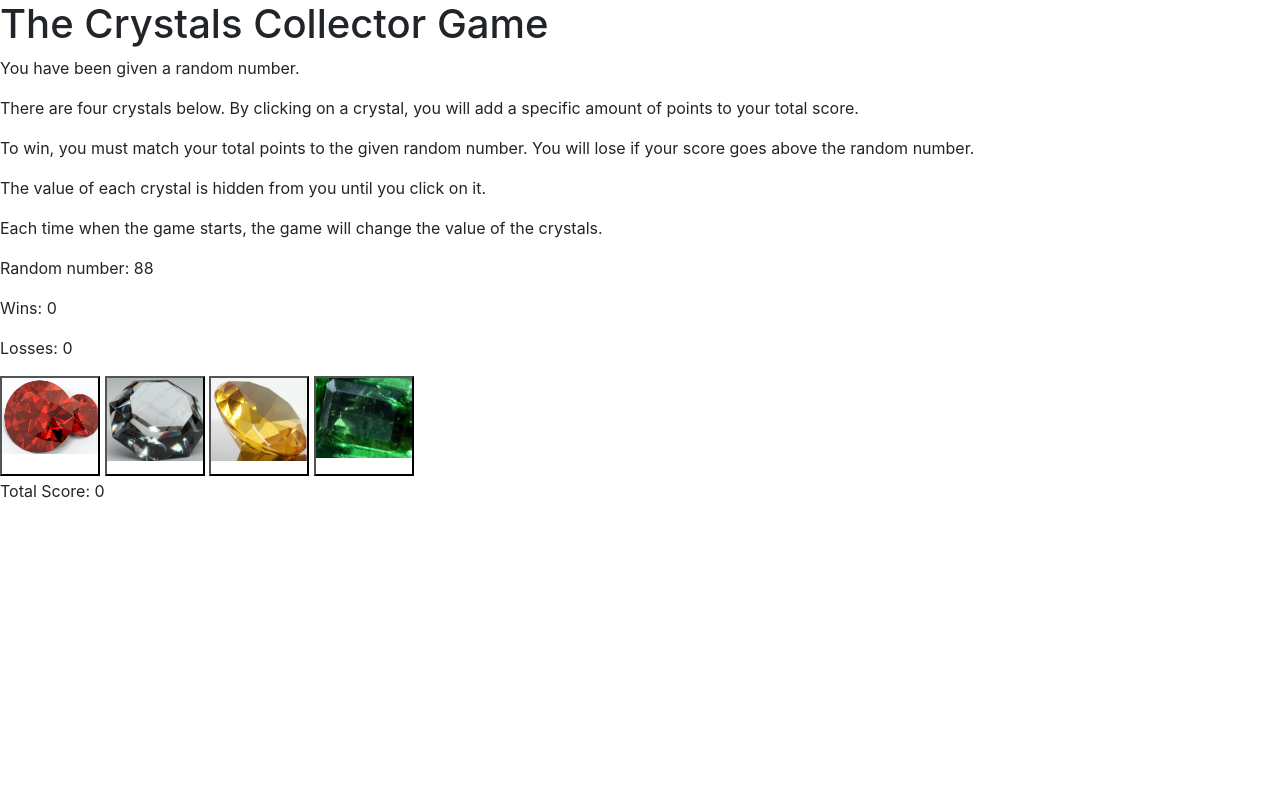
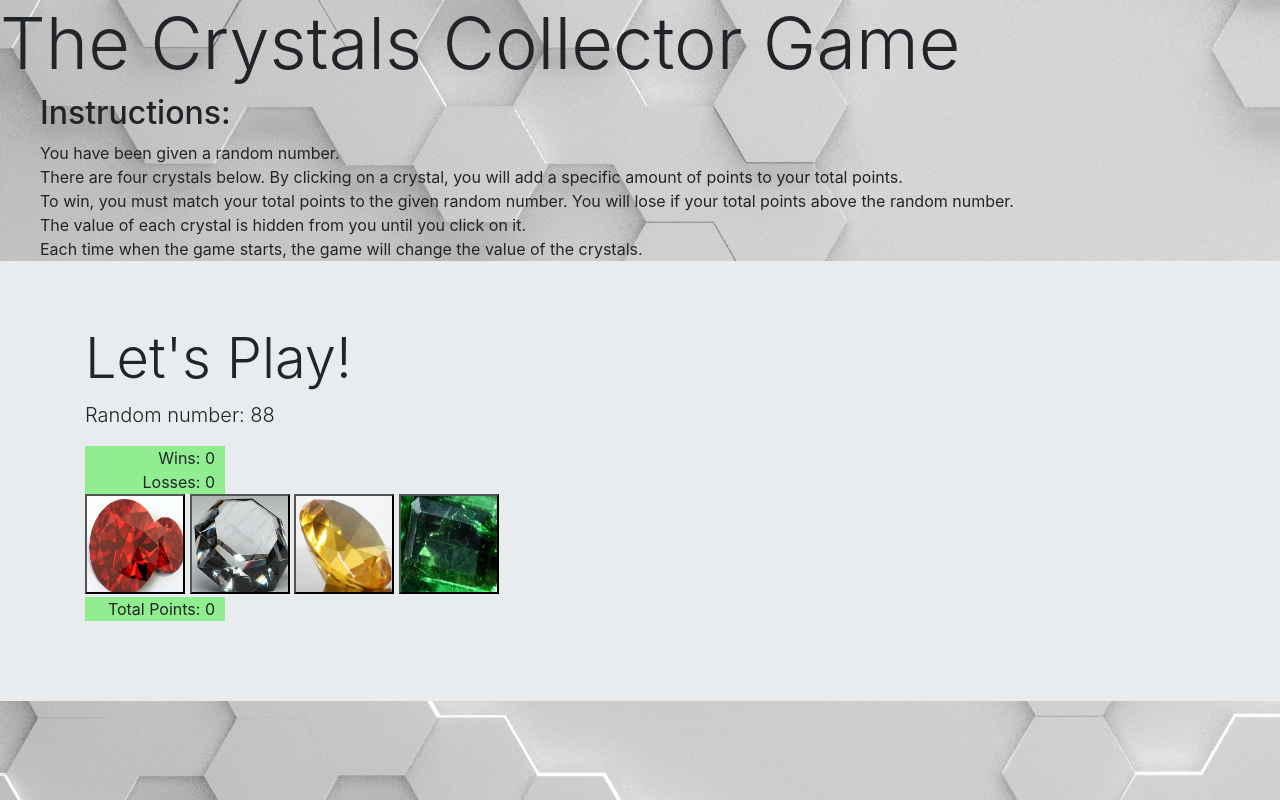
Before and after one commit to angellugo/unit-4-game, a plain HTML site: page index.html in a window 1280 px wide. Drawn offline with nearby package versions, Linux system fonts and the light colour scheme.

Commit message:
CSS Enhanced working version

```diff
--- a/assets/css/style.css
+++ b/assets/css/style.css
@@ -1,33 +1,50 @@
-.rubiesButton{
+body {
+    background-image: url("../images/abstract.jpg");
+    background-color: #cccccc;
+ }
+
+ #rubiesButton{
     height: 100px;
     width: 100px;
     background: url("../images/rubies.jpg");
-    background-size: 100px auto ;
+    background-size: 100px 100px;
     background-repeat:no-repeat;
+    /* background-size: 100px auto; */
     /* object-fit: contain; */
-    object-fit: fill;
+    /* object-fit: fill; */
 }
 
-.diamondButton{
+#diamondButton{
     height: 100px;
     width: 100px;
     background: url("../images/diamond.jpg");
-    background-size: 100px auto ;
+    background-size: 100px 100px;
     background-repeat:no-repeat;
 }
 
-.yellowDiamondButton{
+#yellowDiamondButton{
     height: 100px;
     width: 100px;
     background: url("../images/yellowDiamond.jpg");
-    background-size: 100px auto ;
+    background-size: 100px 100px;
     background-repeat:no-repeat;
 }
 
-.emeraldButton{
+#emeraldButton{
     height: 100px;
     width: 100px;
     background: url("../images/emerald.jpg");
-    background-size: 100px auto ;
+    background-size: 100px 100px;
     background-repeat:no-repeat;
 }
+
+.scores-container{
+    background-color: lightgreen;
+    width: 140px;
+    text-align: right;
+    padding-right: 10px;
+}
+
+.instructions{
+    padding-left: 20px;
+}
--- a/assets/javascript/game.js
+++ b/assets/javascript/game.js
@@ -3,36 +3,38 @@ var debug = false;
 var wins = 0;
 var losses = 0;
 var randomNumber;
-var totalScore;
+var totalPoints;
 var rubyPoints;
 var diamondPoints;
 var yellowDiamondPoints;
 var emeraldPoints;
 
 function resetGame() {
+    debug && console.log("__________________________Game Reset_________________________");
     randomNumber = Math.floor(Math.random() * (120 - 19 + 1) ) + 19;
-    totalScore = 0;
+    debug && console.log("randomNumber", randomNumber);
+    totalPoints = 0;
     rubyPoints = Math.floor(Math.random() * 12) + 1;
+    debug && console.log("rubyPoints", rubyPoints);
     diamondPoints = Math.floor(Math.random() * 12) + 1;
+    debug && console.log("diamondPoints", diamondPoints);
     yellowDiamondPoints = Math.floor(Math.random() * 12) + 1;
+    debug && console.log("yellowDiamondPoints", yellowDiamondPoints);
     emeraldPoints = Math.floor(Math.random() * 12) + 1;
-
-    debug && console.log("__________________________Game Reset_________________________");
-    debug && console.log("randomNumber", randomNumber);
-    debug && console.log("rubyPoints", rubyPoints);
-    debug && console.log("diamondPoints", diamondPoints);
-    debug && console.log("yellowDiamondPoints", yellowDiamondPoints);
     debug && console.log("emeraldPoints", emeraldPoints);
 
-    document.querySelector("#randomNumber").innerHTML = "Random number: " + randomNumber;
-    document.querySelector("#wins").innerHTML = "Wins: " + wins;
-    document.querySelector("#losses").innerHTML = "Losses: " + losses;
-    renderTotalScore();
+    // document.querySelector("#randomNumber").innerHTML = "Random number: " + randomNumber;
+    $('#randomNumber').text("Random number: " + randomNumber);
+    // document.querySelector("#wins").innerHTML = "Wins: " + wins;
+    $('#wins').text("Wins: " + wins);
+    // document.querySelector("#losses").innerHTML = "Losses: " + losses;
+    $('#losses').text("Losses: " + losses);
+    renderTotalPoints();
 
 };
 
-function renderTotalScore() {
-    document.querySelector("#totalScore").innerHTML = "Total Score: " + totalScore;
+function renderTotalPoints() {
+    document.querySelector("#totalPoints").innerHTML = "Total Points: " + totalPoints;
 }
 
 function playerWins() {
@@ -48,35 +50,35 @@ function playerLoses() {
 }
 
 function checkStatusofGame() {
-    if (totalScore > randomNumber){
+    if (totalPoints > randomNumber){
         playerLoses();
-    }else if ( totalScore === randomNumber){
+    }else if ( totalPoints === randomNumber){
         playerWins();
     }
     //else continue playing
 }
 
 resetGame();
-$('.rubiesButton').on("click", function(event){
-    totalScore += rubyPoints;
-    renderTotalScore();
+$('#rubiesButton').on("click", function(event){
+    totalPoints += rubyPoints;
+    renderTotalPoints();
     checkStatusofGame();
 });
 
-$('.diamondButton').on("click", function(event){
-    totalScore += diamondPoints;
-    renderTotalScore();
+$('#diamondButton').on("click", function(event){
+    totalPoints += diamondPoints;
+    renderTotalPoints();
     checkStatusofGame();
 });
 
-$('.yellowDiamondButton').on("click", function(event){
-    totalScore += yellowDiamondPoints;
-    renderTotalScore();
+$('#yellowDiamondButton').on("click", function(event){
+    totalPoints += yellowDiamondPoints;
+    renderTotalPoints();
     checkStatusofGame();
 });
 
-$('.emeraldButton').on("click", function(event){
-    totalScore += emeraldPoints;
-    renderTotalScore();
+$('#emeraldButton').on("click", function(event){
+    totalPoints += emeraldPoints;
+    renderTotalPoints();
     checkStatusofGame();
 });
--- a/index.html
+++ b/index.html
@@ -20,26 +20,38 @@
 </head>
 
 <body>
-    <h1>The Crystals Collector Game</h1>
+    <h1 class="display-3">The Crystals Collector Game</h1>
 
-    <p>You have been given a random number.</p>
-    <p>There are four crystals below. By clicking on a crystal, you will add a specific amount of points to your total score.</p>
-    <p>To win, you must match your total points to the given random number. You will lose if your score goes above the random
-        number.
-    </p>
-    <p>The value of each crystal is hidden from you until you click on it.</p>
-    <p>Each time when the game starts, the game will change the value of the crystals.</p>
+    <section class="instructions">
+        <h2 class="instructions" class="display-4">Instructions:</h2>
 
-    <p id=randomNumber></p>
-    <p id=wins></p>
-    <p id=losses></p>
+        <div class="instructions">You have been given a random number.</div>
+        <div class="instructions">There are four crystals below. By clicking on a crystal, you will add a specific amount of points to your
+            total points.</div>
+        <div class="instructions">To win, you must match your total points to the given random number. You will lose if your total points above the random
+            number.</div>
+        <div class="instructions">The value of each crystal is hidden from you until you click on it.</div>
+        <div class="instructions">Each time when the game starts, the game will change the value of the crystals.</div>
+    </section>
 
-    <button class="rubiesButton"></button>
-    <button class="diamondButton"></button>
-    <button class="yellowDiamondButton"></button>
-    <button class="emeraldButton"></button>
 
-    <p id=totalScore></p>
+    <div class="jumbotron jumbotron-fluid">
+        <div class="container">
+            <h3 class="display-4">Let's Play!</h1>
+                <p class="lead" id=randomNumber></p>
+                <div class=scores-container>
+                    <div id=wins></div>
+                    <div id=losses></div>
+                </div>
+                <button id="rubiesButton"></button>
+                <button id="diamondButton"></button>
+                <button id="yellowDiamondButton"></button>
+                <button id="emeraldButton"></button>
+                <p class=scores-container class="lead" id=totalPoints></p>
+        </div>
+    </div>
+
+
 
     <script src="assets/javascript/game.js"></script>
 </body>
```
Also changed, not shown: assets/images/abstract.jpg (added).
